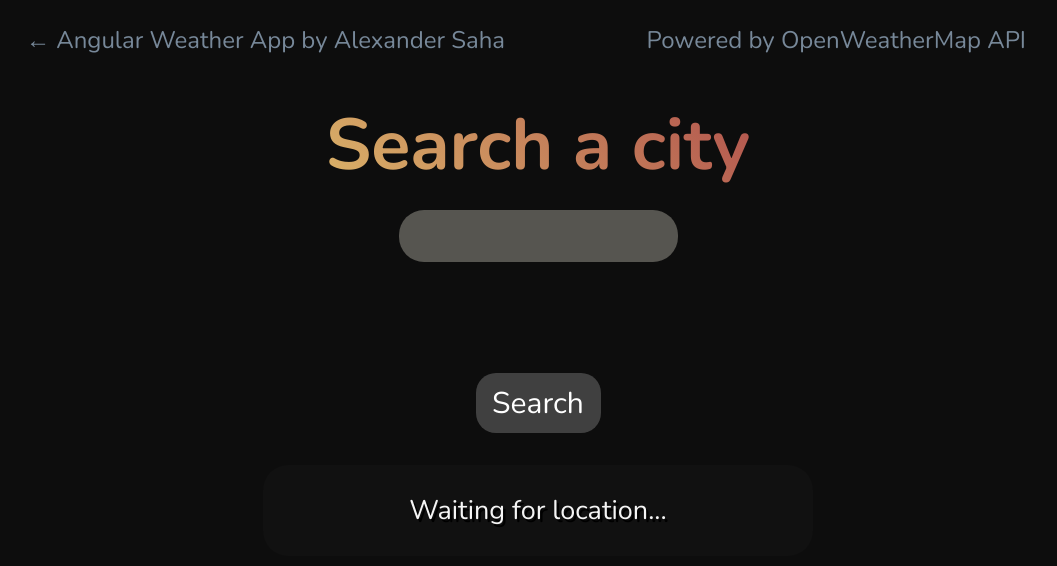
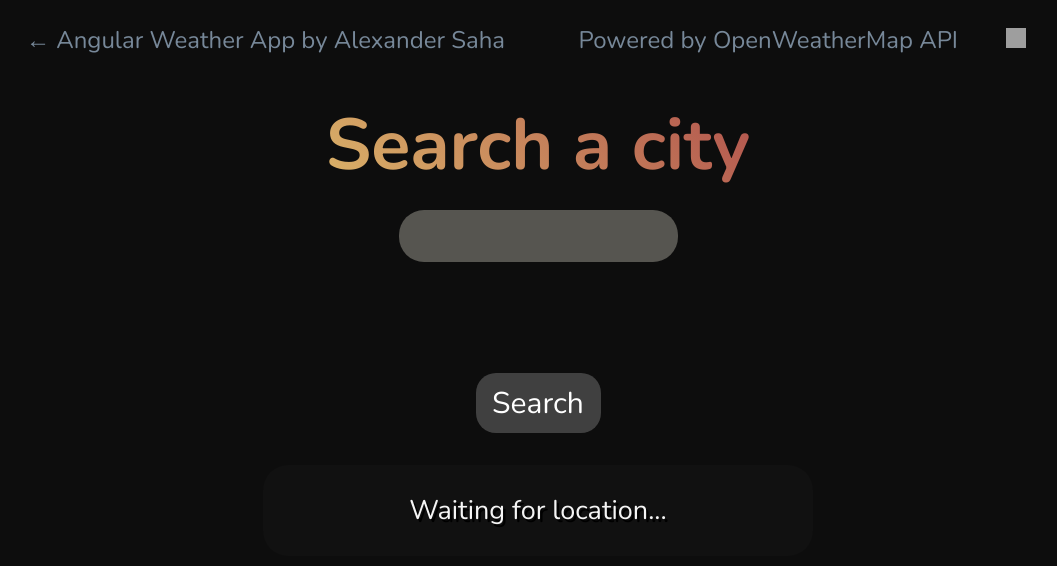
Before and after one commit to AlexSaha/AngularWeatherApplication, an Angular app: page / in a window 1280 px wide. Shown: the top 566 px of the page, without its empty margins (102-1159 px from the left). Built offline with nearby package versions, Linux system fonts and the light colour scheme; grey boxes are pictures that could not be loaded.

Commit message:
favicon updates and github repo link

```diff
--- a/src/app/app.component.html
+++ b/src/app/app.component.html
@@ -3,7 +3,10 @@
         <a href="https://www.alexandersaha.com/" class="logo">← Angular Weather App by Alexander Saha</a>
         <nav>
             <ul>
-                <li><a href="#" routerLink="/">Powered by OpenWeatherMap API</a></li>
+                <li>
+                    <a href="#" routerLink="/">Powered by OpenWeatherMap API</a>
+                    <a href="https://github.com/AlexSaha/AngularWeatherApplication" target="_blank"><img src="https://www.alexandersaha.com/AngularWeatherApplication/assets/GitHub-Icon2.png" width="35" height="35" title="Github Profile" alt=""></a>
+                </li>
             </ul>
         </nav>
     </div>
--- a/src/app/app.component.scss
+++ b/src/app/app.component.scss
@@ -0,0 +1,4 @@
+img {
+    height: 20px;
+    width: 20px;
+}
--- a/src/app/weather-component/weather-component.component.html
+++ b/src/app/weather-component/weather-component.component.html
@@ -16,23 +16,23 @@
 <div class="displayInfoContainer">
 
         <ng-template [ngIf]="condition == 'Clouds'" [ngIfElse]="none">
-            <img src="https://www.alexandersaha.com/AngularWeatherApplication/assets/clouds.png" alt="Clouds" width="100" height="100">
+            <img src="http://www.alexandersaha.com/AngularWeatherApplication/assets/clouds.png" alt="Clouds" width="100" height="100">
         </ng-template>
 
         <ng-template [ngIf]="condition == 'Clear'" [ngIfElse]="none">
-            <img src="https://www.alexandersaha.com/AngularWeatherApplication/assets/sunny.png" alt="Sunny" width="100" height="100">
+            <img src="http://www.alexandersaha.com/AngularWeatherApplication/assets/sunny.png" alt="Sunny" width="100" height="100">
         </ng-template>
 
         <ng-template [ngIf]="condition == 'Rain'" [ngIfElse]="none">
-            <img src="https://www.alexandersaha.com/AngularWeatherApplication/assets/rain.png" alt="Rain" width="100" height="100">
+            <img src="http://www.alexandersaha.com/AngularWeatherApplication/assets/rain.png" alt="Rain" width="100" height="100">
         </ng-template>
 
         <ng-template [ngIf]="condition == 'Mist'" [ngIfElse]="none">
-            <img src="https://www.alexandersaha.com/AngularWeatherApplication/assets/rain.png" alt="Mist" width="100" height="100">
+            <img src="http://www.alexandersaha.com/AngularWeatherApplication/assets/rain.png" alt="Mist" width="100" height="100">
         </ng-template>
 
         <ng-template [ngIf]="condition == 'Drizzle'" [ngIfElse]="none">
-            <img src="https://www.alexandersaha.com/AngularWeatherApplication/assets/rain.png" alt="Drizzle" width="100" height="100">
+            <img src="http://www.alexandersaha.com/AngularWeatherApplication/assets/rain.png" alt="Drizzle" width="100" height="100">
         </ng-template>
 
         <!-- Temp Value has been passed in for use -->
--- a/src/index.html
+++ b/src/index.html
@@ -5,7 +5,6 @@
   <title>Alex's Weather App</title>
   <base href="/">
   <meta name="viewport" content="width=device-width, initial-scale=1">
-  <link rel="icon" type="image/x-icon" href="favicon.ico">
 </head>
 <body>
   <app-root></app-root>
```
Also changed, not shown: src/assets/GitHub-Icon2.png (added), 6 other files (tests, documents, lock files or other folders).
